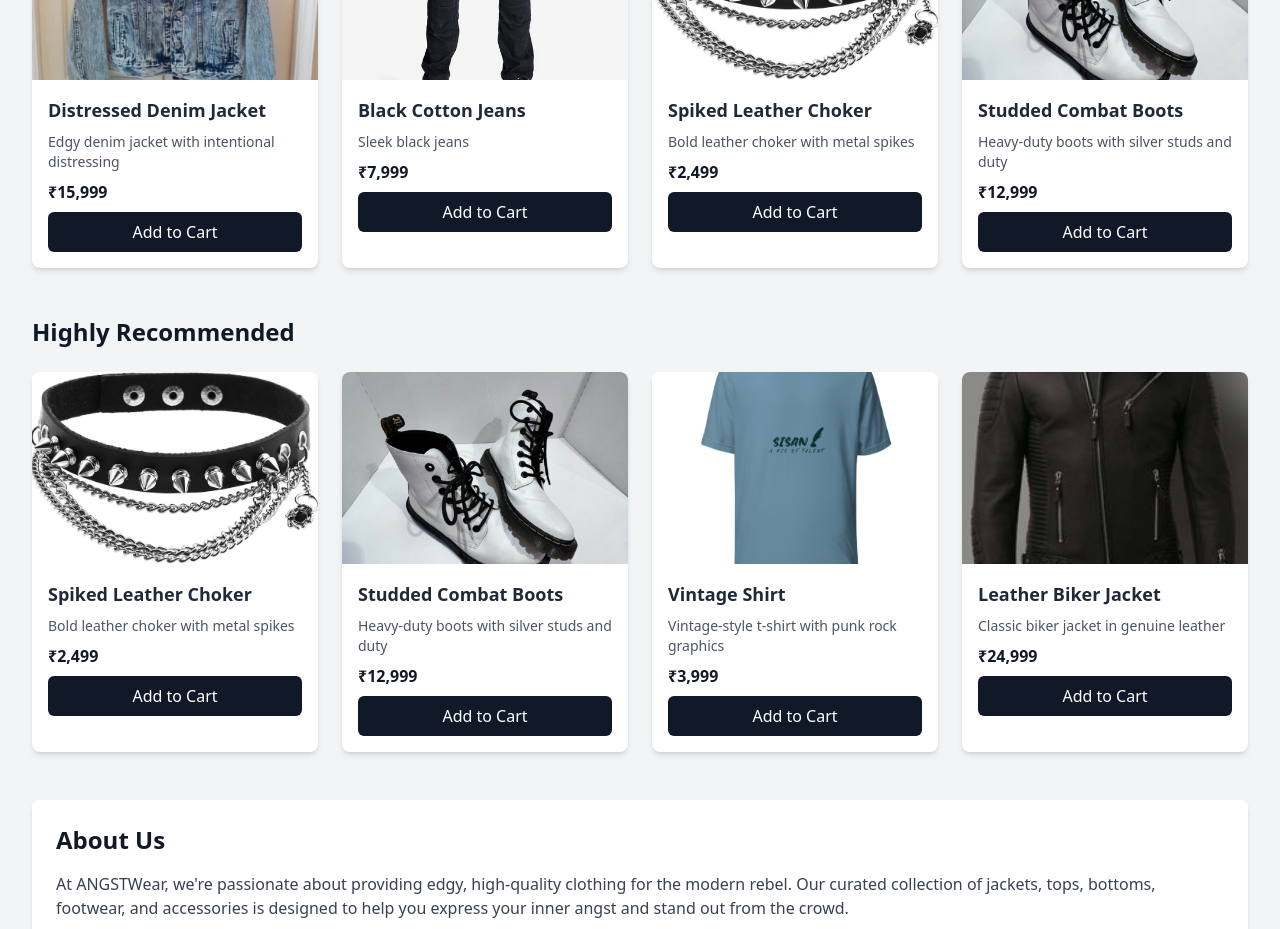
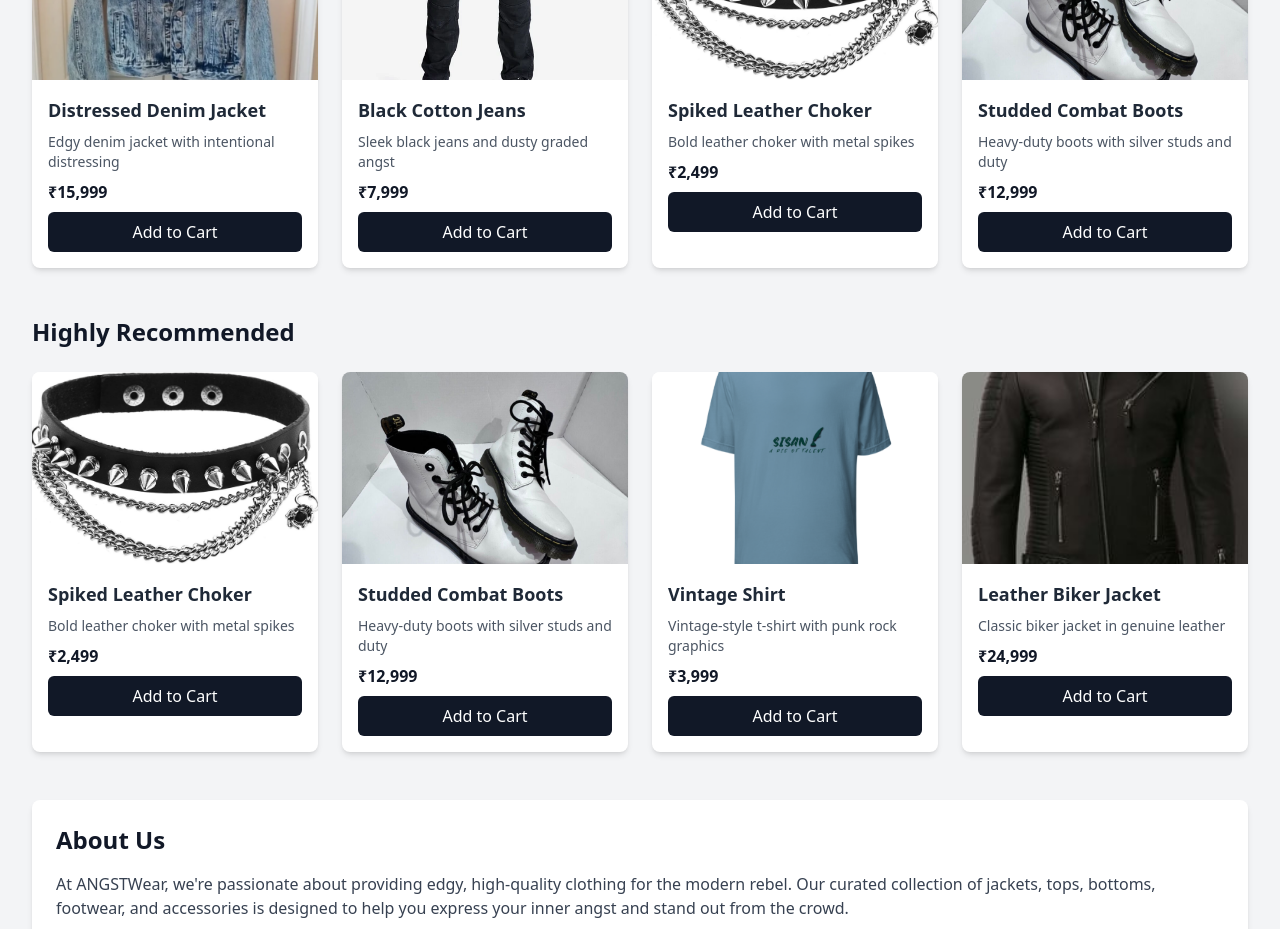
Before and after one commit to Seesonn/cleaningservice, a React (Create React App) app: page / in a window 1280 px wide. Shown: the part 2580-3509 px from the top of the page. Built offline with nearby package versions, Linux system fonts and the light colour scheme.

Commit message:
Update angst.js

```diff
--- a/src/angst.js
+++ b/src/angst.js
@@ -23,7 +23,7 @@ import home from"./assests/home.png"
 
 const products = [
   { id: 1, name: 'Distressed Denim Jacket', category: 'Outerwear', price: 15999, img:p6, description: 'Edgy denim jacket with intentional distressing' },
-  { id: 2, name: ' Black Cotton Jeans', category: 'Bottoms', price: 7999, img:p2, description: 'Sleek black jeans ' },
+  { id: 2, name: ' Black Cotton Jeans', category: 'Bottoms', price: 7999, img:p2, description: 'Sleek black jeans and  dusty graded angst ' },
   { id: 3, name: 'Spiked Leather Choker', category: 'Accessories', price: 2499, img:p3 , description: 'Bold leather choker with metal spikes' },
   { id: 4, name: 'Studded Combat Boots', category: 'Footwear', price: 12999, img:p4 , description: 'Heavy-duty boots with silver studs and duty' },
   { id: 5, name: 'Vintage Shirt', category: 'Tops', price: 3999, img:p5 , description: 'Vintage-style t-shirt with punk rock graphics' },
```
